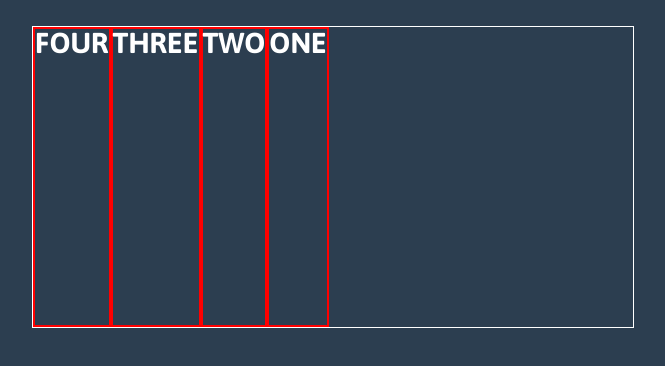
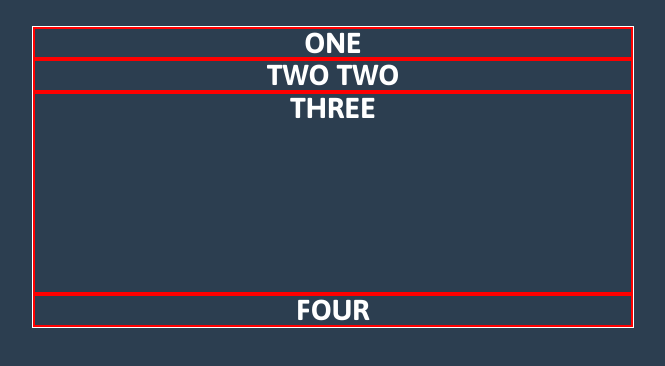
Before and after one commit to SirWernich/udemy_flexbox, a website: page index.html in a window 1280 px wide. Shown: the top 366 px of the page, without its empty margins (307-972 px from the left). Drawn offline with Linux system fonts and the light colour scheme.

Commit message:
flex-grow

```diff
--- a/base.css
+++ b/base.css
@@ -54,23 +54,30 @@ p {
 /* Flexbox Staff */
 .flex-container {
     display: flex;
+    flex-flow: column;
+}
+
+.flex-item {
+    flex-grow: 0;   /* default */
+    /*
+        if you want an item to grow twice as fast as the others, set
+        everything to "flex-grow: 1" and the other one to "flex-grow: 2"
+
+        1 vs 4 (four times the growth)
+        etc...
+    */
 }
 
 .flex-item-1 {
-    /* order: 0; <-- the default */
-    order: 4;
 }
 
 .flex-item-2 {
-    order: 1;   /* puts element after "order:0" elements */
-    order: -1;  /* puts element before "order:0" elements */
-    order: 3;
 }
 
 .flex-item-3 {
-    order: 2;
+    flex-grow: 1;
+
 }
 
 .flex-item-4 {
-    order: 1;
 }
--- a/index.html
+++ b/index.html
@@ -17,7 +17,7 @@
         </div>
 
         <div class="flex-item flex-item-2">
-          <h3>two</h3>
+          <h3>two two</h3>
         </div>
 
         <div class="flex-item flex-item-3">
```
